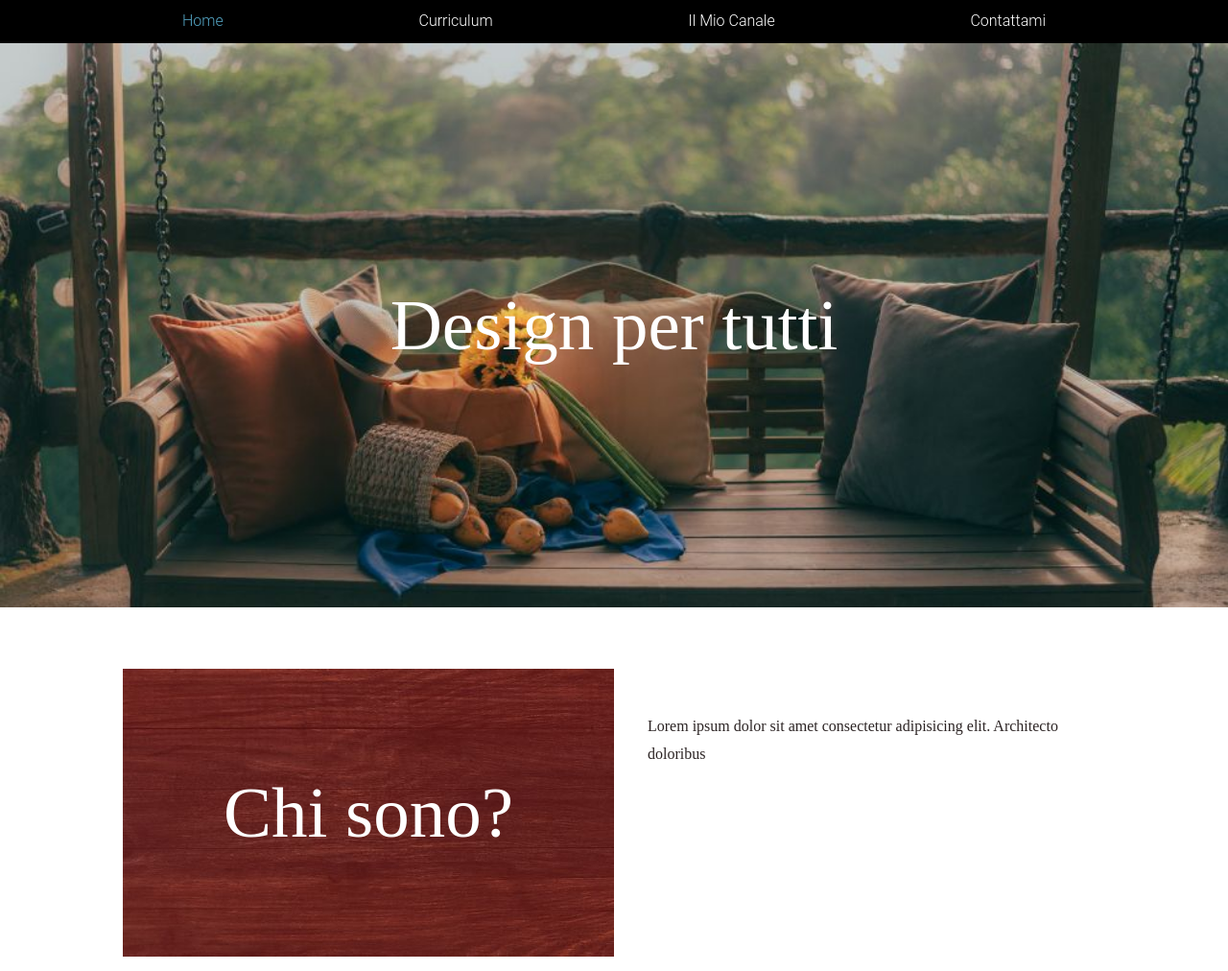
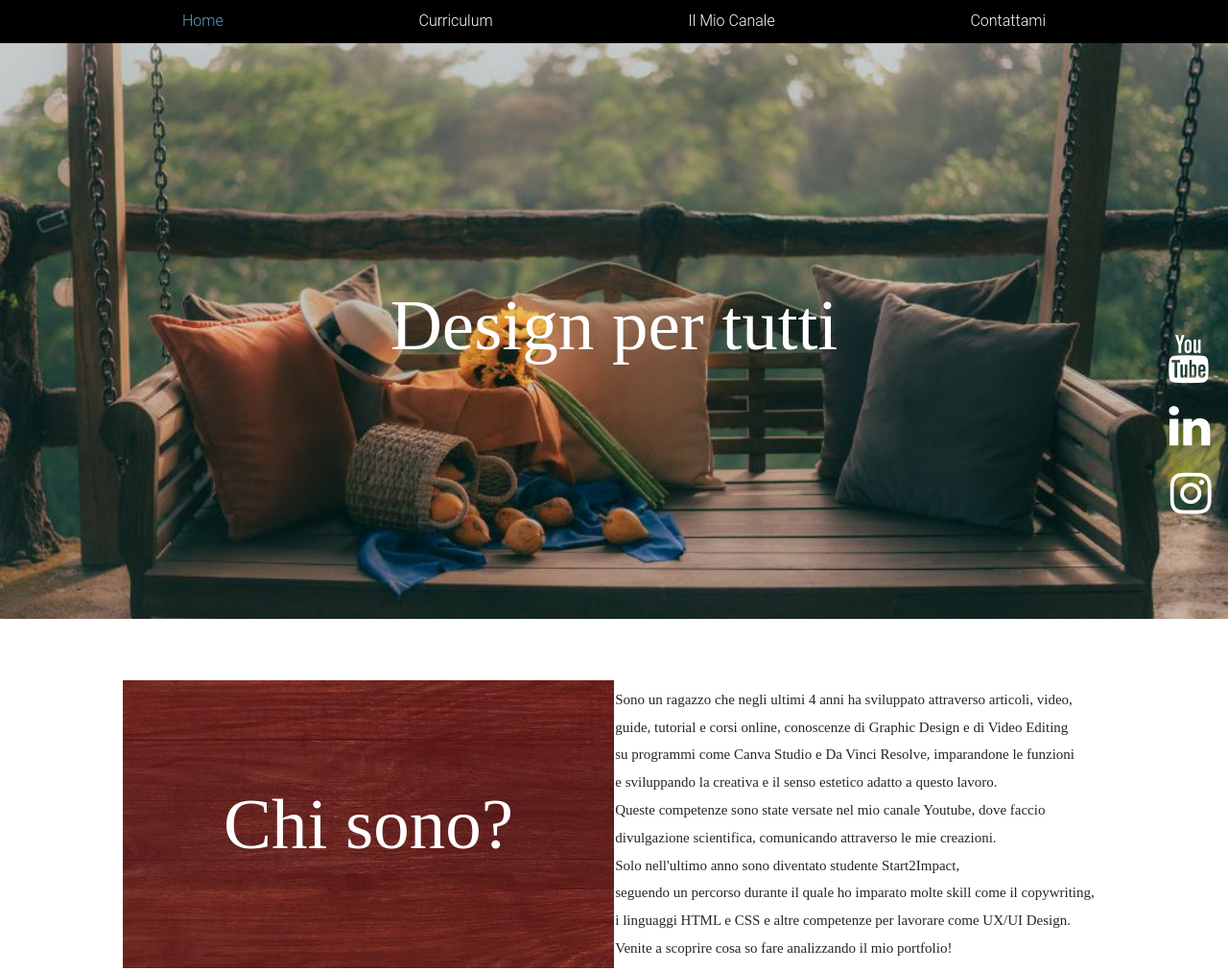
Before and after one commit to Samu1499/progetto-start2impact, a plain HTML site: page prova2.html in a window 1280 px wide. Shown: the top 1012 px of the page at 96% size. Drawn offline with Linux system fonts and the light colour scheme; a web font is replaced by a local one.

Commit message:
Added social and description

```diff
--- a/curriculum.css
+++ b/curriculum.css
@@ -325,3 +325,9 @@
       .skills-1 ul {
         font-size: 15px;
       }
+
+      .logo {
+        padding-top: 10px;
+        padding-right: 40px;
+
+      }
--- a/prova2.css
+++ b/prova2.css
@@ -81,6 +81,7 @@
     background-image: url(assets/img/photo-small.jpg);
     background-repeat: no-repeat;
     background-size: 100%;
+    height: 600px;
   }
 
   .hero h1 {
@@ -189,11 +190,11 @@
     background-color: #ffffff;
     width: 40%;
     color:rgb(44, 36, 36);
-    padding-left: 35px;
-    padding-bottom: 150px;
+    padding-right: 10px;
     margin-top: 5%;
     margin-right: 10%;
     text-align: left;
+    font-size: 15px;
   }
 
 
--- a/prova2.html
+++ b/prova2.html
@@ -5,12 +5,48 @@
   <title>Web Page Samuele Verulento</title>
   <link href="https: //fonts.googleapis.com/css2?family=Calistoga & family= Young+Serif & display =swap" rel="stylesheet">
   <link rel='stylesheet' href='prova2.css'/>
+  <link rel="stylesheet" href="https://cdnjs.cloudflare.com/ajax/libs/font-awesome/4.7.0/css/font-awesome.min.css">
   <style>
   .serif {
     font-family: 'Young Serif', serif;
   }
   .calistoga {
     font-family: 'Calistoga', serif;
+  }
+  .fa-instagram {
+    text-align: center;
+    text-decoration: none;
+    position: relative;
+    left: 665px;
+    color: white;
+    font-size: 50px;
+    width: 60px;
+    height: 60px;
+  }
+  .fa-linkedin {
+    text-align: center;
+    text-decoration: none;
+    position: relative;
+    left: 600px;
+    bottom:70px;
+    color: white;
+    font-size: 50px;
+    width: 60px;
+    height: 60px;
+  }
+  .fa-youtube {
+    text-align: center;
+    text-decoration: none;
+    position: relative;
+    left: 535px;
+    bottom:140px;
+    color: white;
+    font-size: 50px;
+    width: 60px;
+    height: 60px;
+  }
+  .fa:hover {
+    opacity: 0.7;
   }
 </style>
 <meta property="og:url" content="https://www.youtube.com/channel/UCixjVY5LQFT3ZPZwCli5J0w" />
@@ -21,7 +57,7 @@
       <ul>
         <li class='selected'>Home</li>
         <li><a href='curriculum.html'>Curriculum</a></li>
-        <li><a href= https://www.youtube.com/channel/UCixjVY5LQFT3ZPZwCli5J0w>Il Mio Canale</a></li>
+        <li><a href= 'https://www.youtube.com/channel/UCixjVY5LQFT3ZPZwCli5J0w'>Il Mio Canale</a></li>
         <li><a href='#Contattami'>Contattami</a></li>
       </ul>
     </nav>
@@ -29,6 +65,9 @@
         <section class='section section-- serif'>
       <h1>Design per tutti</h1>
         </section>
+    <a href="https://instagram.com/samu99veru?igshid=MzMyNGUyNmU2YQ==" class="fa fa-instagram"></a>
+    <a href="https://www.linkedin.com/in/samuele-verulento-b93784233/" class="fa fa-linkedin"></a>
+    <a href="https://www.youtube.com/channel/UCixjVY5LQFT3ZPZwCli5J0w" class="fa fa-youtube"></a>
     </div>
    </header>
 
@@ -39,7 +78,9 @@
     </section>
 
       <section class='section sign-up serif'>
-        <p>Lorem ipsum dolor sit amet consectetur adipisicing elit. Architecto doloribus </p>
+        <p>Sono un ragazzo che negli ultimi 4 anni ha sviluppato attraverso articoli, video,<br/> guide, tutorial e corsi online, conoscenze di Graphic Design e di Video Editing<br/> su programmi come Canva Studio e Da Vinci Resolve, imparandone le funzioni<br/> e sviluppando la creativa e il senso estetico adatto a questo lavoro.
+          <br/>Queste competenze sono state versate nel mio canale Youtube, dove faccio<br/> divulgazione scientifica, comunicando attraverso le mie creazioni.<br/>  Solo nell'ultimo anno sono diventato studente Start2Impact,<br/>  seguendo un percorso durante il quale ho imparato molte skill come il copywriting,<br/>  i linguaggi HTML e CSS e
+          altre competenze per lavorare come UX/UI Design.<br/> Venite a scoprire cosa so fare analizzando il mio portfolio!</p>
       </section>
 
        <div class="my-work calistoga">
@@ -53,7 +94,7 @@
 
       <div class='section copywriting serif'>
         <h1><a class='button' href='portfolio/progetto-copywriting-di-samuele-verulento.pdf'>Copywriting</h1></a>
-        <div h_line></div>
+
         <p>Lorem ipsum dolor sit amet consectetur adipisicing elit. Distinctio suscipit saepe neque. Officiis, itaque temporibus laudantium excepturi quia nam maiores sit. Consectetur animi ipsa voluptates cupiditate aut! Ea, deleniti. Nesciunt.</p>
       </div>
 
```
Also changed, not shown: curriculum.html (+2 -1 lines), assets/img/icon-insta.svg (added).
